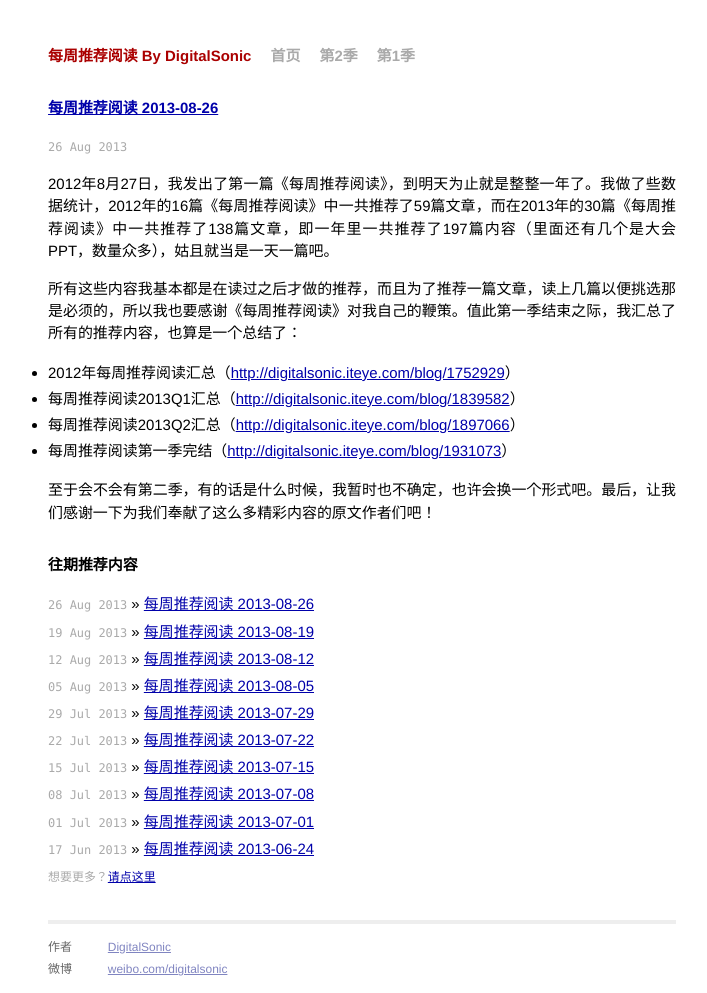
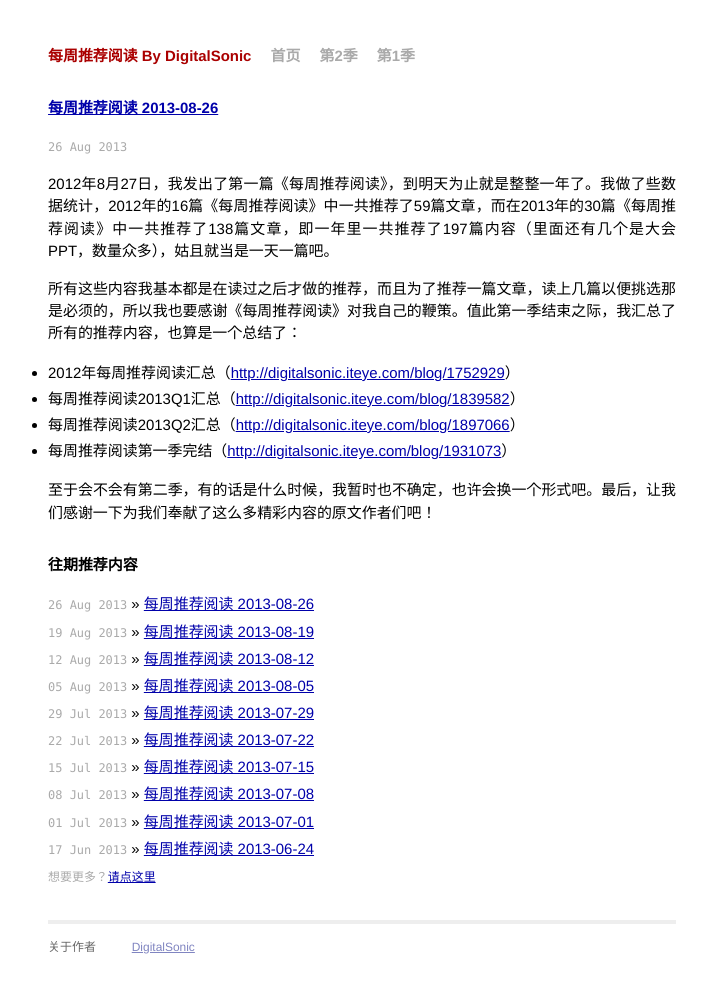
Before and after one commit to digitalsonic/recommend-reading, a Jekyll site: the page built from index.html, in a window 1280 px wide. Shown: the whole page, without its empty margins (278-985 px from the left). Built offline with Jekyll 4.4.1, drawn with Linux system fonts in a browser that asks for light colours; Markdown is read by kramdown in place of the engine named in the settings; the list of posts is cut into pages by our own code; after the commit the page ends 970 px from its top, so only the background shows below that.

```diff
--- a/_layouts/default.html
+++ b/_layouts/default.html
@@ -28,14 +28,12 @@
           <div class="footer">
             <div class="contact">
               <p>
-                作者<br />
-                微博
+                关于作者
               </p>
             </div>
             <div class="contact">
               <p>
-                <a href="http://digitalsonic.me">DigitalSonic</a><br />
-                <a href="http://weibo.com/digitalsonic">weibo.com/digitalsonic</a><br />
+                <a href="http://weibo.com/digitalsonic">DigitalSonic</a><br />
               </p>
             </div>
           </div>
```
